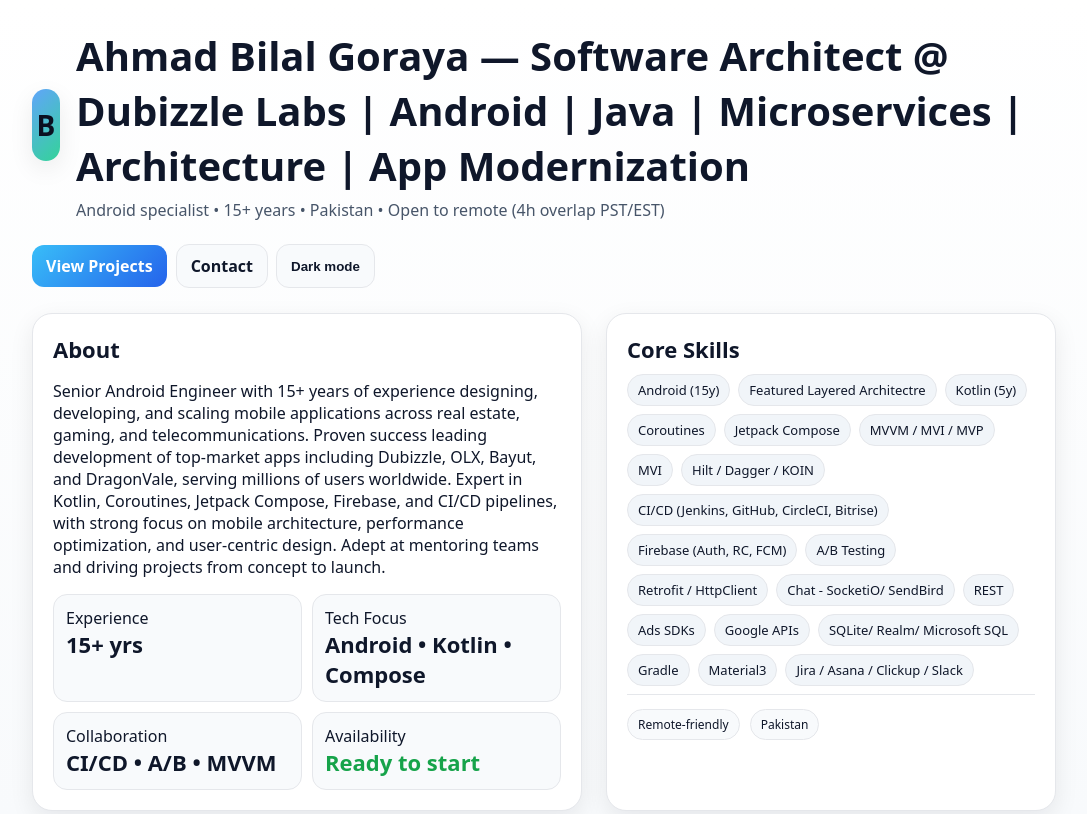
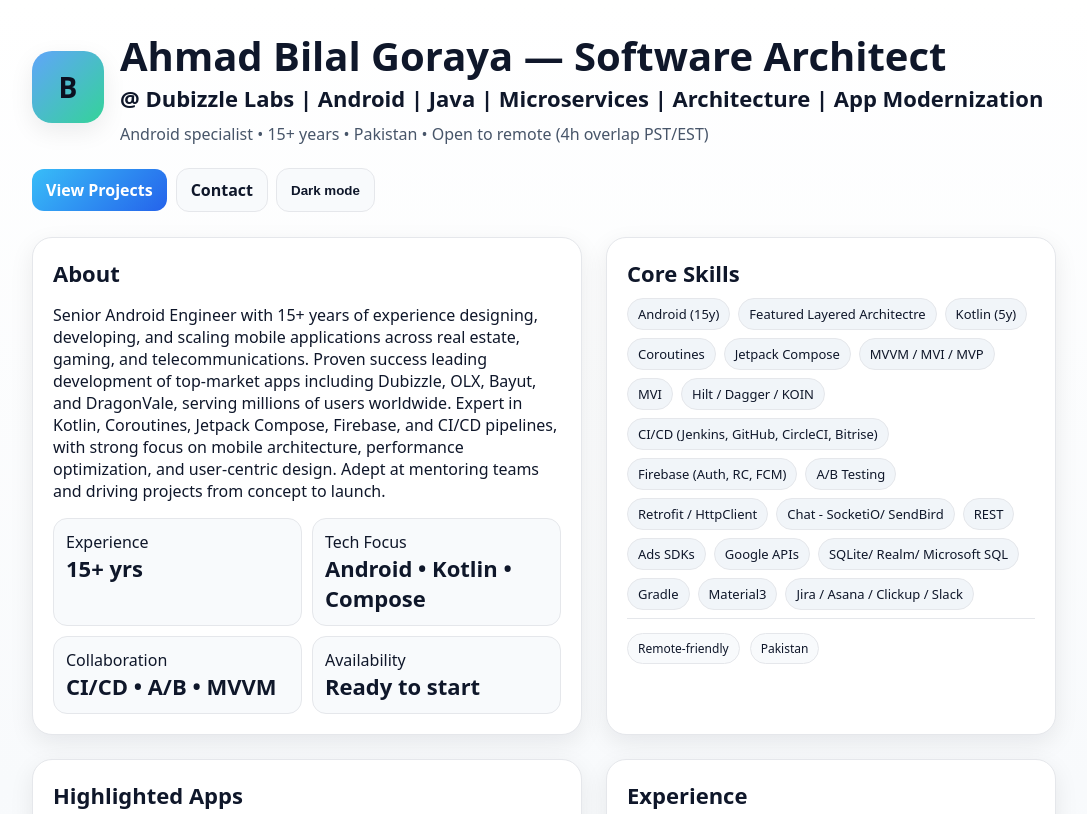
Before and after one commit to hahmadbilal/portfolio, a plain HTML site: page index.html in a window 1280 px wide. Shown: the top 814 px of the page, without its empty margins (96-1183 px from the left). Drawn offline with Linux system fonts and the light colour scheme.

Commit message:
Fixed h2

```diff
--- a/index.html
+++ b/index.html
@@ -63,7 +63,8 @@
       <div class="brand">
         <div class="avatar" aria-hidden> B </div>
         <div class="title">
-          <h1>Ahmad Bilal Goraya — Software Architect @ Dubizzle Labs | Android | Java | Microservices | Architecture | App Modernization</h1>
+          <h1>Ahmad Bilal Goraya — Software Architect</h1>
+          <h2>@ Dubizzle Labs | Android | Java | Microservices | Architecture | App Modernization</h2>
           <p>Android specialist • 15+ years • Pakistan • Open to remote (4h overlap PST/EST)</p>
         </div>
       </div>
@@ -82,7 +83,7 @@
           <div class="kv"><span>Experience</span><strong>15+ yrs</strong></div>
           <div class="kv"><span>Tech Focus</span><strong>Android • Kotlin • Compose</strong></div>
           <div class="kv"><span>Collaboration</span><strong>CI/CD • A/B • MVVM</strong></div>
-          <div class="kv"><span>Availability</span><strong class="ok">Ready to start</strong></div>
+          <div class="kv"><span>Availability</span><strong clas s="ok">Ready to start</strong></div>
         </div>
       </section>
 
```
